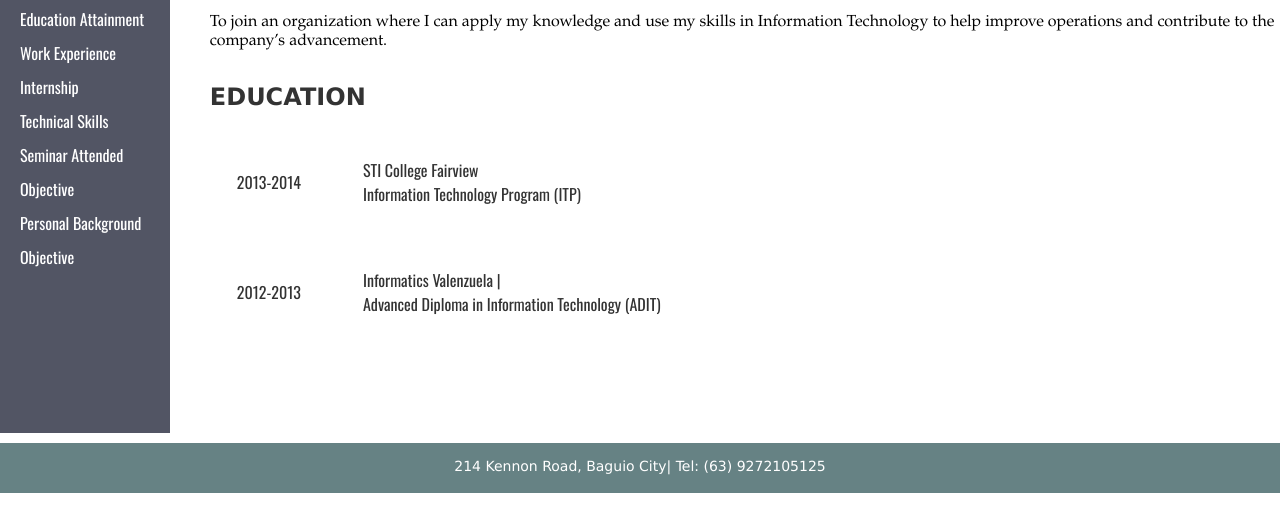
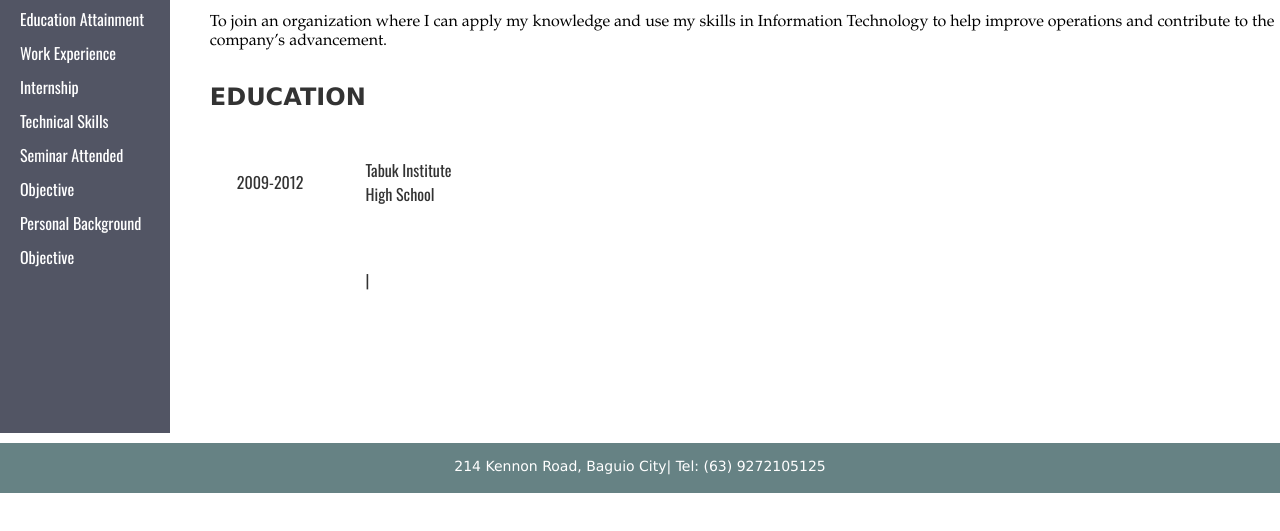
Before and after one commit to josiahkeith/Resume, a plain HTML site: page index.html in a window 1280 px wide. Shown: the part 167-698 px from the top of the page. Drawn offline with nearby package versions, Linux system fonts and the light colour scheme.

Commit message:
Update index.html

```diff
--- a/index.html
+++ b/index.html
@@ -39,14 +39,14 @@
 
 <table  class="educ-attainment">
 <tr>
-<td> 2013-2014	</td>
-<td>STI College Fairview <br>
-Information Technology Program (ITP)</td>
+<td> 2009-2012	</td>
+<td>Tabuk Institute <br>
+High School</td>
 </tr>
 <tr>
-<td>2012-2013	</td>
-<td>Informatics Valenzuela |<br>
-Advanced Diploma in Information Technology (ADIT)</td>
+<td>	</td>
+<td> |<br>
+</td>
 
 
 </tr>
```
